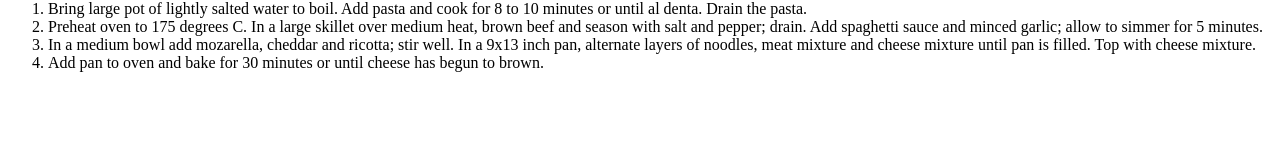
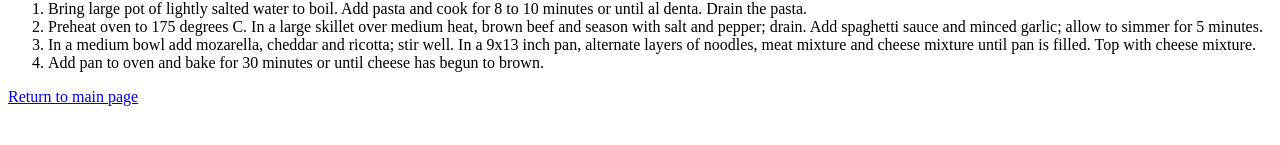
Before and after one commit to Fendre1/odin-recipes, a plain HTML site: page recipes/lasagna.html in a window 1280 px wide. Shown: the part 363-508 px from the top of the page. Drawn offline with Linux system fonts and the light colour scheme.

Commit message:
Add link to index

```diff
--- a/recipes/lasagna.html
+++ b/recipes/lasagna.html
@@ -34,5 +34,7 @@
             <li>Add pan to oven and bake for 30 minutes or until cheese has begun to brown.</li>
         </ol>
 
+
+        <a href="../index.html">Return to main page</a>
     </body>
 </html>
```
